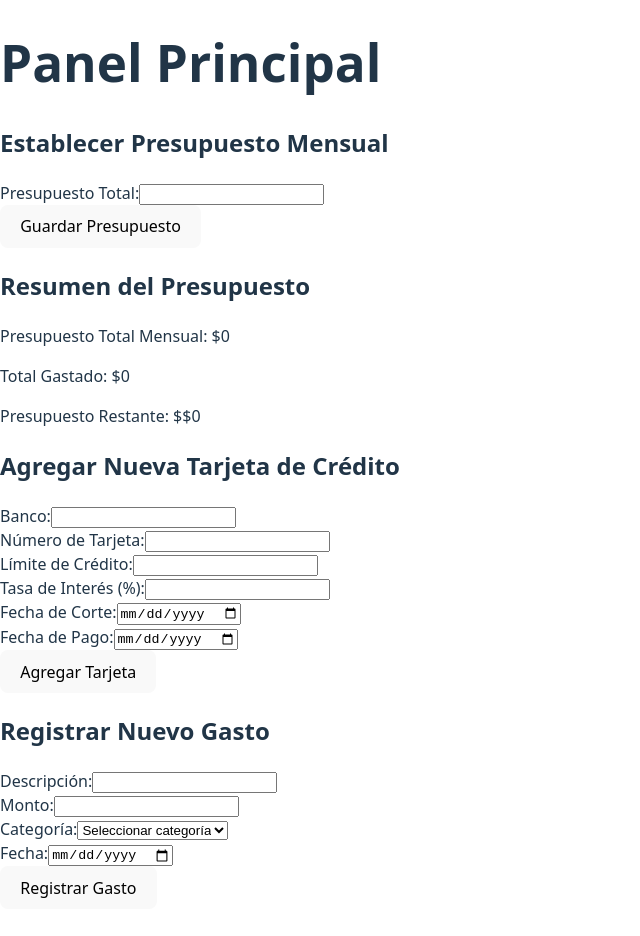
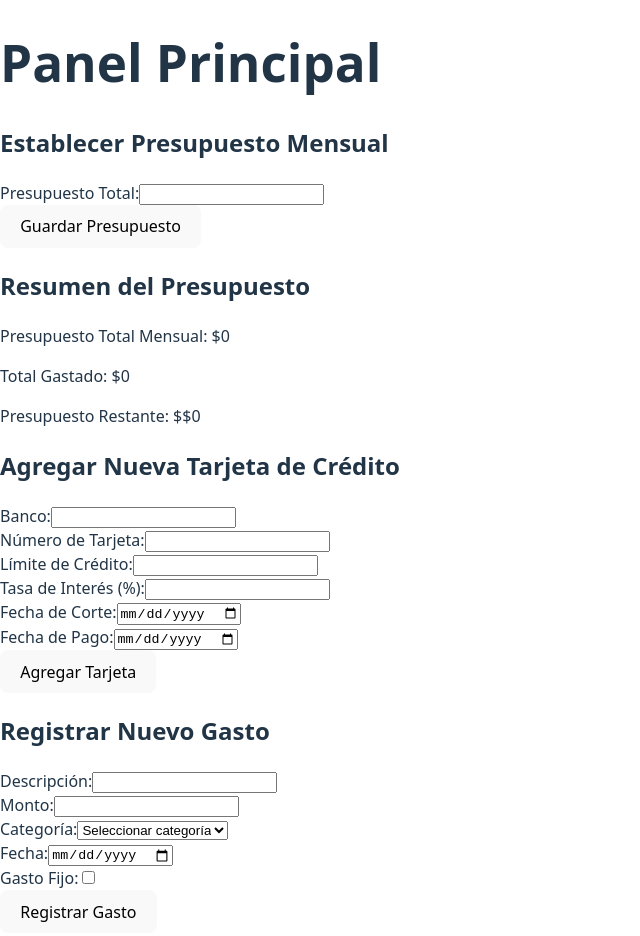
Before and after one commit to hecnavar/Finance_Control, a React (Vite) app: page / in a window 1280 px wide. Shown: the top 936 px of the page, without its empty margins (0-640 px from the left). Built offline with nearby package versions, Linux system fonts and the light colour scheme.

Commit message:
Feat: Aggregate expense frequency

```diff
--- a/src/components/AddExpenseForm.jsx
+++ b/src/components/AddExpenseForm.jsx
@@ -6,6 +6,8 @@ function AddExpenseForm({ onAddExpense, creditCards }) {
   const [category, setCategory] = useState('');
   const [date, setDate] = useState('');
   const [creditCardId, setCreditCardId] = useState('');
+  const [isFixed, setIsFixed] = useState(false);
+  const [frequency, setFrequency] = useState('monthly');
 
   const handleSubmit = (event) => {
     event.preventDefault();
@@ -15,6 +17,8 @@ function AddExpenseForm({ onAddExpense, creditCards }) {
       category,
       date,
       creditCardId,
+      isFixed,
+      frequency: isFixed ? frequency : null,
     };
     onAddExpense(newExpense);
     setDescription('');
@@ -22,6 +26,8 @@ function AddExpenseForm({ onAddExpense, creditCards }) {
     setCategory('');
     setDate('');
     setCreditCardId('');
+    setIsFixed(false);
+    setFrequency('monthly');
   };
 
   return (
@@ -90,6 +96,29 @@ function AddExpenseForm({ onAddExpense, creditCards }) {
             </select>
           </div>
         )}
+        <div>
+          <label htmlFor="isFixed">Gasto Fijo:</label>
+          <input
+            type="checkbox"
+            id="isFixed"
+            checked={isFixed}
+            onChange={(e) => setIsFixed(e.target.checked)}
+          />
+        </div>
+        {isFixed && (
+          <div>
+            <label htmlFor="frequency">Frecuencia:</label>
+            <select
+              id="frequency"
+              value={frequency}
+              onChange={(e) => setFrequency(e.target.value)}
+            >
+              <option value="monthly">Mensual</option>
+              <option value="weekly">Semanal</option>
+              <option value="biweekly">Quincenal</option>
+            </select>
+          </div>
+        )}
         <button type="submit">Registrar Gasto</button>
       </form>
     </div>
--- a/src/components/ExpenseList.jsx
+++ b/src/components/ExpenseList.jsx
@@ -12,6 +12,7 @@ function ExpenseList({ expenses }) {
             <li key={index}>
               {expense.description} - ${expense.amount} - {expense.date} ({expense.category})
               {expense.creditCardId && ` - Tarjeta: ...${expense.creditCardId.slice(-4)}`}
+              {expense.isFixed && <span style={{ marginLeft: '10px', fontWeight: 'bold', color: 'green' }}>[Fijo]</span>}
             </li>
           ))}
         </ul>
```
